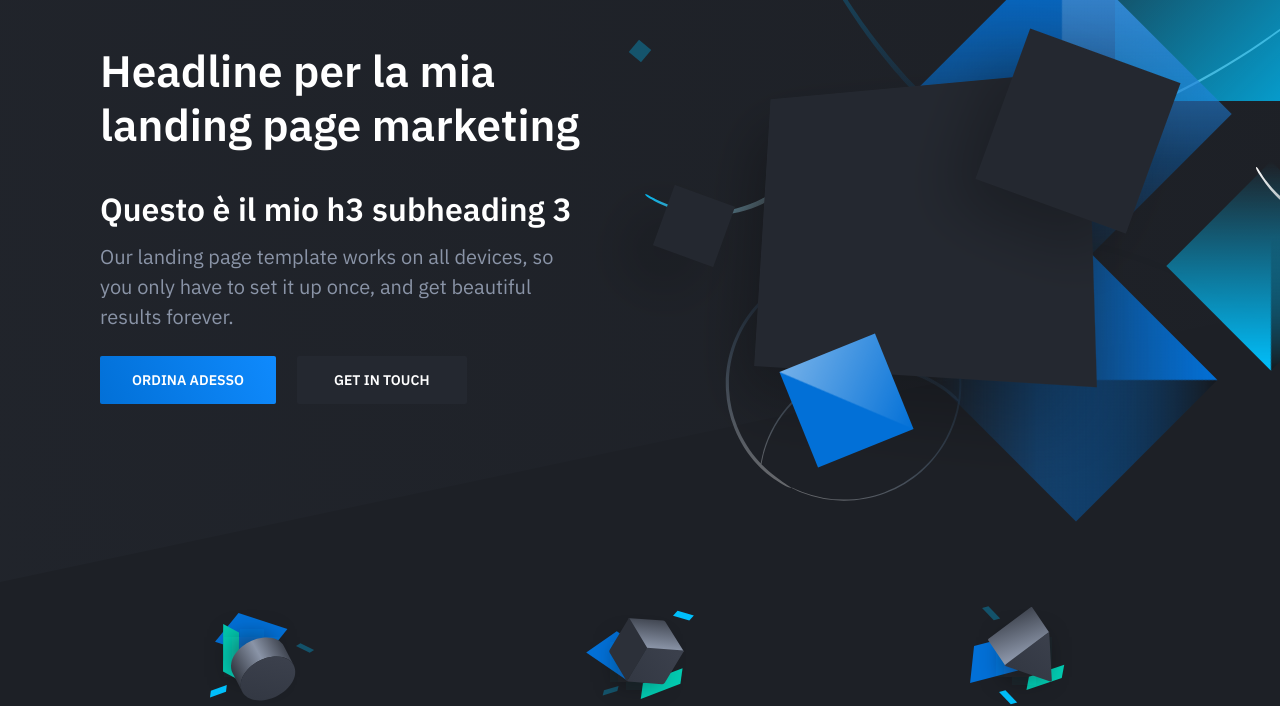
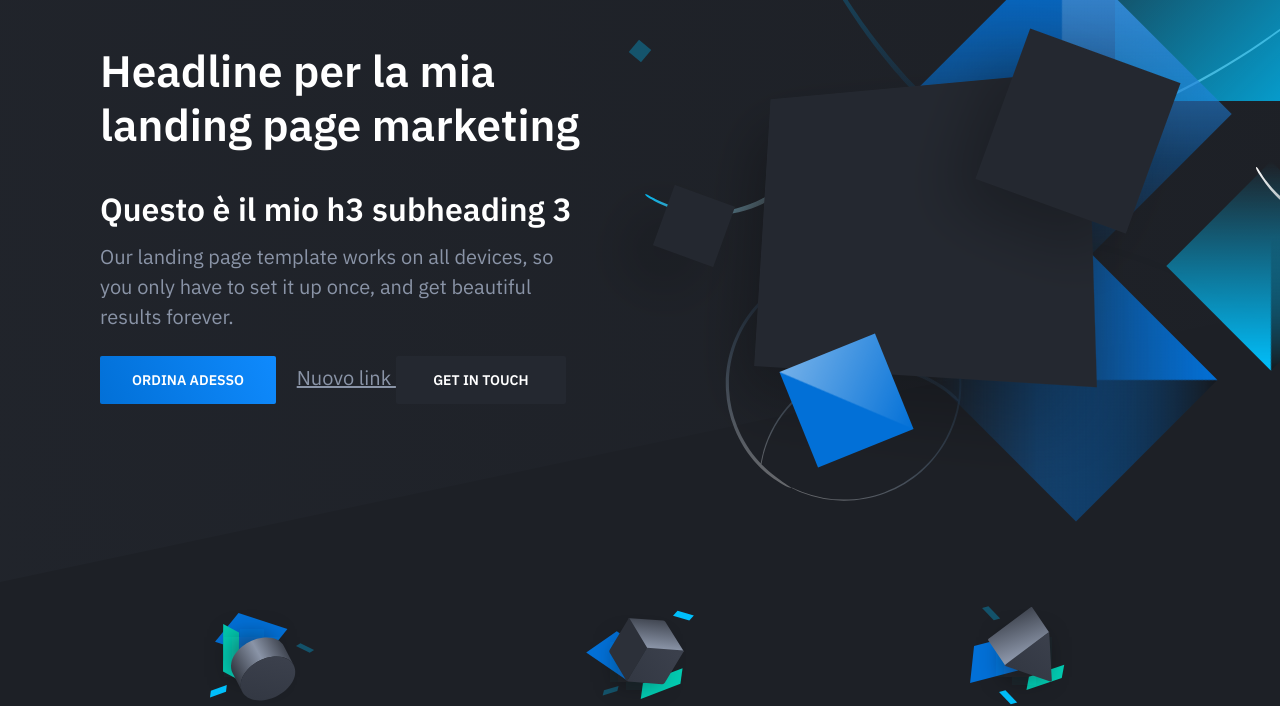
Before and after one commit to robrub/landing-page-DM, a plain HTML site: page index.html in a window 1280 px wide. Shown: the part 118-824 px from the top of the page. Drawn offline with nearby package versions, Linux system fonts and the light colour scheme.

Commit message:
Aggiunto nuovo link

```diff
--- a/index.html
+++ b/index.html
@@ -40,11 +40,15 @@
                             <h3>Questo è il mio h3 subheading 3</h3>
                             <p class="hero-paragraph">Our landing page template works on all devices, so you only have
                                 to set it up once, and get beautiful results forever.</p>
-                            <div class="hero-cta"><a class="button button-primary" href="preorder.html">
-                                Ordina adesso
-                            </a>
-                            <a class="button" href="#">Get in touch</a>
-                        </div>
+                            <div class="hero-cta">
+                                <a class="button button-primary" href="preorder.html">
+                                    Ordina adesso
+                                </a>
+                                <a href="ordernow.html">
+                                    Nuovo link
+                                </a>
+                                <a class="button" href="#">Get in touch</a>
+                            </div>
                         </div>
                         <div class="hero-figure anime-element">
                             <svg class="placeholder" width="528" height="396" viewBox="0 0 528 396">
```
